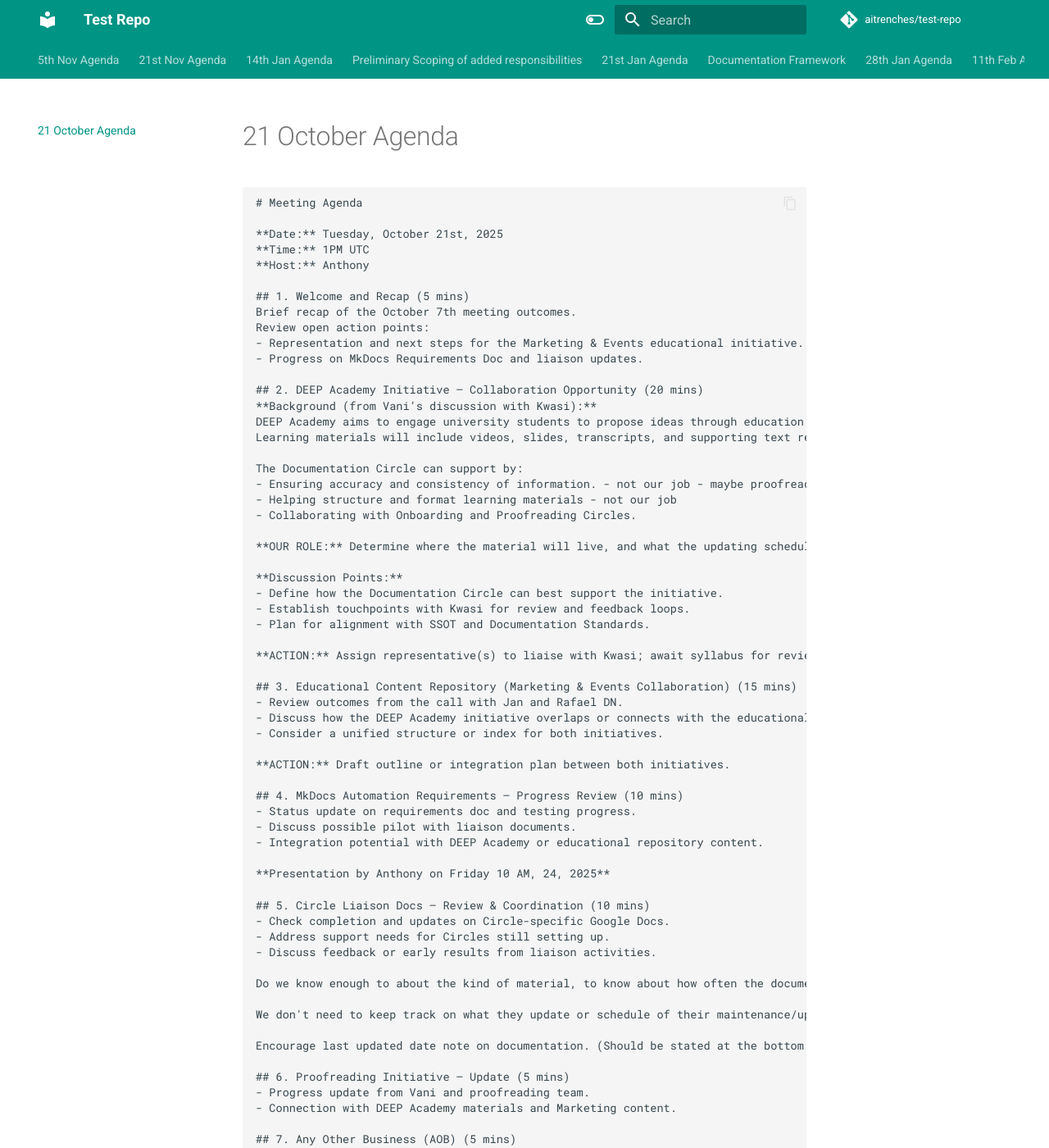
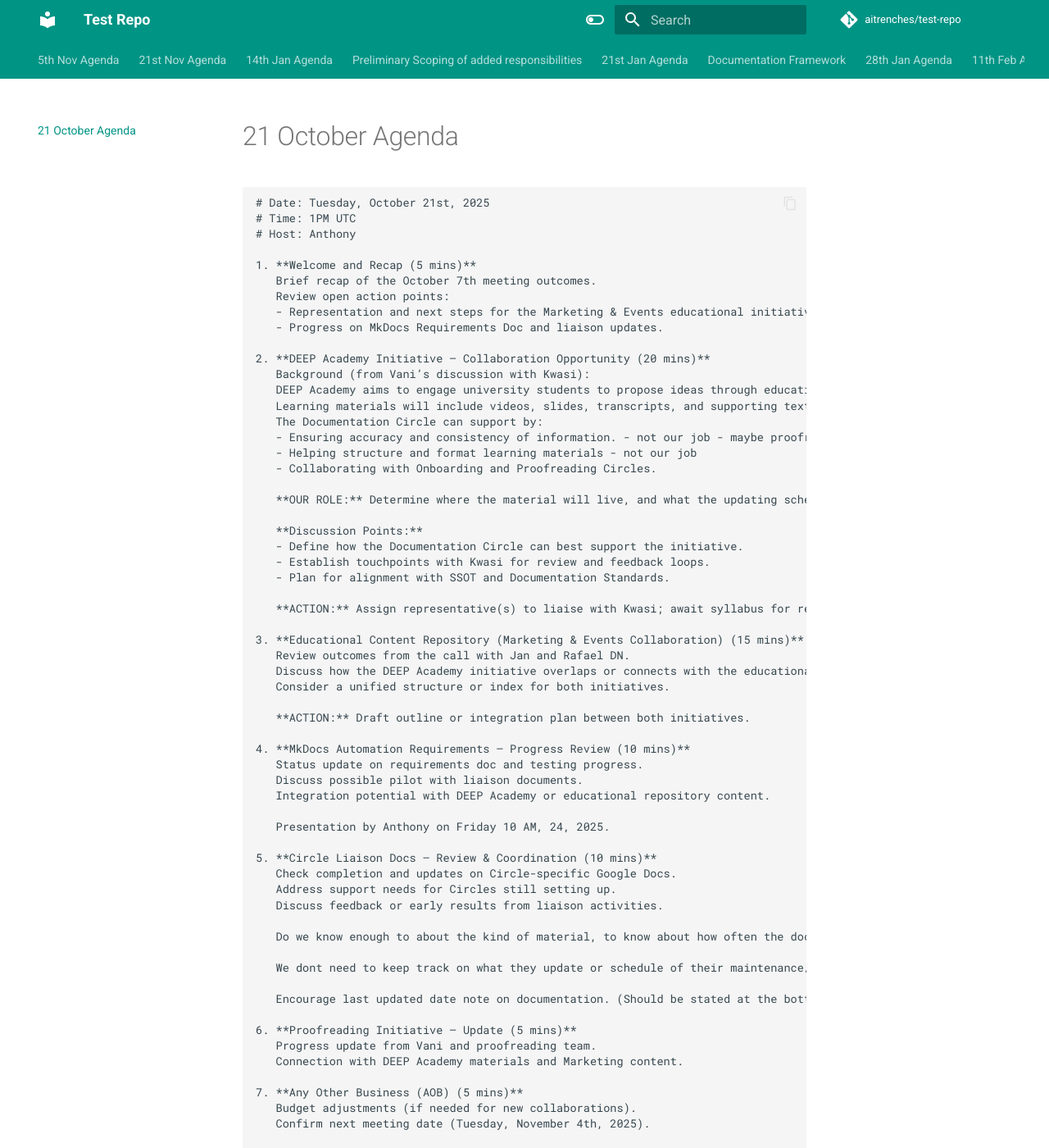
Before and after one commit to aitrenches/test-repo, an MkDocs documentation site: the page built from docs/21-october-agenda.md, in a window 1280 px wide and 1400 px high. Shown: the whole window at 82% size. Built offline with MkDocs 1.6.1 and Material for MkDocs 9.7.7, drawn with Linux system fonts in a browser that asks for light colours; comment, search, counter and statistics services are not loaded; some of the changed text lies outside the part shown.

Commit message:
Update: 21 October Agenda

````diff
--- a/docs/21-october-agenda.md
+++ b/docs/21-october-agenda.md
@@ -1,67 +1,64 @@
 ```
-# Meeting Agenda
+# Date: Tuesday, October 21st, 2025
+# Time: 1PM UTC
+# Host: Anthony
 
-**Date:** Tuesday, October 21st, 2025
-**Time:** 1PM UTC
-**Host:** Anthony
+1. **Welcome and Recap (5 mins)**
+   Brief recap of the October 7th meeting outcomes.
+   Review open action points:
+   - Representation and next steps for the Marketing & Events educational initiative.
+   - Progress on MkDocs Requirements Doc and liaison updates.
 
-## 1. Welcome and Recap (5 mins)
-Brief recap of the October 7th meeting outcomes.
-Review open action points:
-- Representation and next steps for the Marketing & Events educational initiative.
-- Progress on MkDocs Requirements Doc and liaison updates.
+2. **DEEP Academy Initiative – Collaboration Opportunity (20 mins)**
+   Background (from Vani’s discussion with Kwasi):
+   DEEP Academy aims to engage university students to propose ideas through education and training on blockchain, decentralised AI, and Deep Funding.
+   Learning materials will include videos, slides, transcripts, and supporting text resources, followed by live expert sessions after each module.
+   The Documentation Circle can support by:
+   - Ensuring accuracy and consistency of information. - not our job - maybe proofreaders
+   - Helping structure and format learning materials - not our job
+   - Collaborating with Onboarding and Proofreading Circles.
 
-## 2. DEEP Academy Initiative – Collaboration Opportunity (20 mins)
-**Background (from Vani’s discussion with Kwasi):**
-DEEP Academy aims to engage university students to propose ideas through education and training on blockchain, decentralised AI, and Deep Funding.
-Learning materials will include videos, slides, transcripts, and supporting text resources, followed by live expert sessions after each module.
+   **OUR ROLE:** Determine where the material will live, and what the updating schedule will be - same as we would do for any new piece of material. Maybe, look at syllabus and identify which elements are perpetual, and which are likely to need updating.
 
-The Documentation Circle can support by:
-- Ensuring accuracy and consistency of information. - not our job - maybe proofreaders
-- Helping structure and format learning materials - not our job
-- Collaborating with Onboarding and Proofreading Circles.
+   **Discussion Points:**
+   - Define how the Documentation Circle can best support the initiative.
+   - Establish touchpoints with Kwasi for review and feedback loops.
+   - Plan for alignment with SSOT and Documentation Standards.
 
-**OUR ROLE:** Determine where the material will live, and what the updating schedule will be - same as we would do for any new piece of material. Maybe, look at syllabus and identify which elements are perpetual, and which are likely to need updating.
+   **ACTION:** Assign representative(s) to liaise with Kwasi; await syllabus for review.
 
-**Discussion Points:**
-- Define how the Documentation Circle can best support the initiative.
-- Establish touchpoints with Kwasi for review and feedback loops.
-- Plan for alignment with SSOT and Documentation Standards.
+3. **Educational Content Repository (Marketing & Events Collaboration) (15 mins)**
+   Review outcomes from the call with Jan and Rafael DN.
+   Discuss how the DEEP Academy initiative overlaps or connects with the educational repository project.
+   Consider a unified structure or index for both initiatives.
 
-**ACTION:** Assign representative(s) to liaise with Kwasi; await syllabus for review.
+   **ACTION:** Draft outline or integration plan between both initiatives.
 
-## 3. Educational Content Repository (Marketing & Events Collaboration) (15 mins)
-- Review outcomes from the call with Jan and Rafael DN.
-- Discuss how the DEEP Academy initiative overlaps or connects with the educational repository project.
-- Consider a unified structure or index for both initiatives.
+4. **MkDocs Automation Requirements – Progress Review (10 mins)**
+   Status update on requirements doc and testing progress.
+   Discuss possible pilot with liaison documents.
+   Integration potential with DEEP Academy or educational repository content.
 
-**ACTION:** Draft outline or integration plan between both initiatives.
+   Presentation by Anthony on Friday 10 AM, 24, 2025.
 
-## 4. MkDocs Automation Requirements – Progress Review (10 mins)
-- Status update on requirements doc and testing progress.
-- Discuss possible pilot with liaison documents.
-- Integration potential with DEEP Academy or educational repository content.
+5. **Circle Liaison Docs – Review & Coordination (10 mins)**
+   Check completion and updates on Circle-specific Google Docs.
+   Address support needs for Circles still setting up.
+   Discuss feedback or early results from liaison activities.
 
-**Presentation by Anthony on Friday 10 AM, 24, 2025**
+   Do we know enough to about the kind of material, to know about how often the documentation will need to be updated so we can decide on some sort of schedule.
 
-## 5. Circle Liaison Docs – Review & Coordination (10 mins)
-- Check completion and updates on Circle-specific Google Docs.
-- Address support needs for Circles still setting up.
-- Discuss feedback or early results from liaison activities.
+   We dont need to keep track on what they update or schedule of their maintenance/update.
 
-Do we know enough to about the kind of material, to know about how often the documentation will need to be updated so we can decide on some sort of schedule.
+   Encourage last updated date note on documentation. (Should be stated at the bottom left) (check if google docs has that feature)
 
-We don't need to keep track on what they update or schedule of their maintenance/update.
+6. **Proofreading Initiative – Update (5 mins)**
+   Progress update from Vani and proofreading team.
+   Connection with DEEP Academy materials and Marketing content.
 
-Encourage last updated date note on documentation. (Should be stated at the bottom left) (check if google docs has that feature)
+7. **Any Other Business (AOB) (5 mins)**
+   Budget adjustments (if needed for new collaborations).
+   Confirm next meeting date (Tuesday, November 4th, 2025).
 
-## 6. Proofreading Initiative – Update (5 mins)
-- Progress update from Vani and proofreading team.
-- Connection with DEEP Academy materials and Marketing content.
-
-## 7. Any Other Business (AOB) (5 mins)
-- Budget adjustments (if needed for new collaborations).
-- Confirm next meeting date (Tuesday, November 4th, 2025).
-
-**Monthly Reports**
+   Monthly Reports
 ```
````
